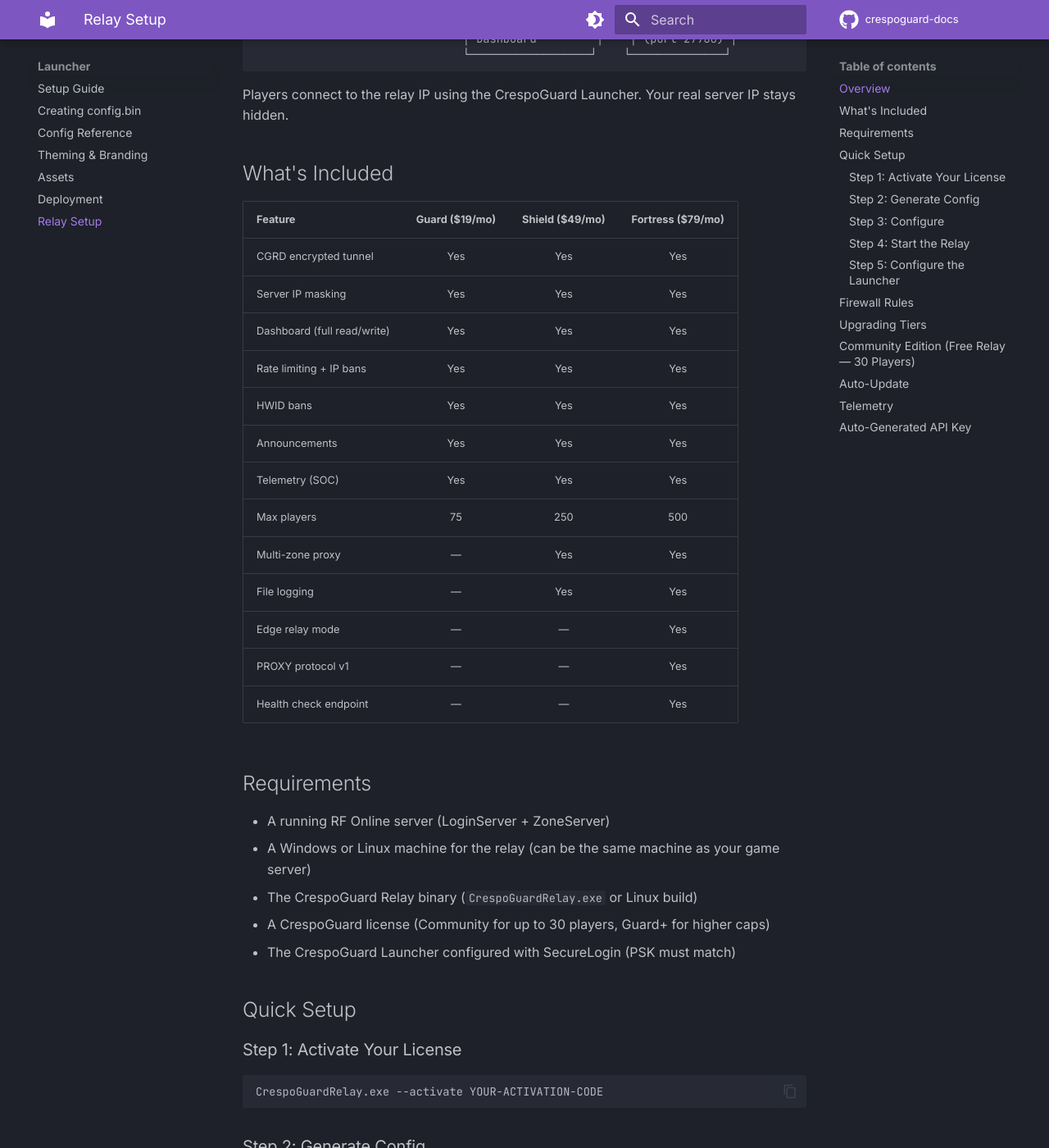
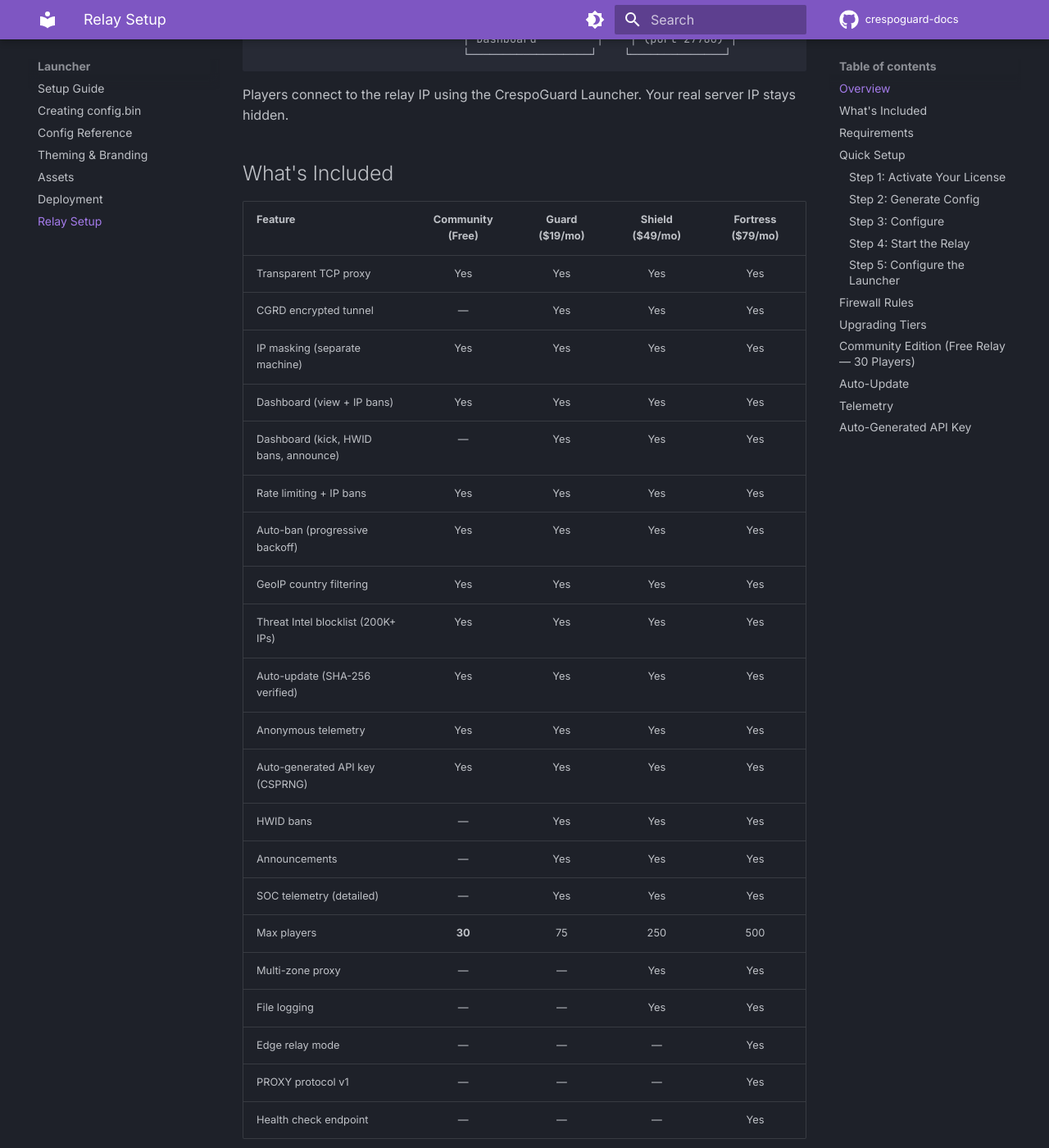
Before and after one commit to CrespoCyberConsultingLLC/crespoguard-docs, an MkDocs documentation site: the page built from docs/launcher/RELAY.md, in a window 1280 px wide and 1400 px high, scrolled down 632 px. Shown: the whole window at 82% size. Built offline with MkDocs 1.6.1 and Material for MkDocs 9.7.7, drawn with Linux system fonts in a browser that asks for light colours; comment, search, counter and statistics services are not loaded.

Commit message:
docs: update relay feature table with Community column and all new features
Added Community tier column, DDoS features (auto-ban, GeoIP, threat intel),
auto-update, telemetry, auto-generated API key, split dashboard access.

Co-Authored-By: Claude Opus 4.6 (1M context) <noreply@anthropic.com>

```diff
--- a/docs/launcher/RELAY.md
+++ b/docs/launcher/RELAY.md
@@ -25,21 +25,29 @@ Players connect to the relay IP using the CrespoGuard Launcher. Your real server
 
 ## What's Included
 
-| Feature | Guard ($19/mo) | Shield ($49/mo) | Fortress ($79/mo) |
-|---------|:--------------:|:---------------:|:------------------:|
-| CGRD encrypted tunnel | Yes | Yes | Yes |
-| Server IP masking | Yes | Yes | Yes |
-| Dashboard (full read/write) | Yes | Yes | Yes |
-| Rate limiting + IP bans | Yes | Yes | Yes |
-| HWID bans | Yes | Yes | Yes |
-| Announcements | Yes | Yes | Yes |
-| Telemetry (SOC) | Yes | Yes | Yes |
-| Max players | 75 | 250 | 500 |
-| Multi-zone proxy | — | Yes | Yes |
-| File logging | — | Yes | Yes |
-| Edge relay mode | — | — | Yes |
-| PROXY protocol v1 | — | — | Yes |
-| Health check endpoint | — | — | Yes |
+| Feature | Community (Free) | Guard ($19/mo) | Shield ($49/mo) | Fortress ($79/mo) |
+|---------|:----------------:|:--------------:|:---------------:|:------------------:|
+| Transparent TCP proxy | Yes | Yes | Yes | Yes |
+| CGRD encrypted tunnel | — | Yes | Yes | Yes |
+| IP masking (separate machine) | Yes | Yes | Yes | Yes |
+| Dashboard (view + IP bans) | Yes | Yes | Yes | Yes |
+| Dashboard (kick, HWID bans, announce) | — | Yes | Yes | Yes |
+| Rate limiting + IP bans | Yes | Yes | Yes | Yes |
+| Auto-ban (progressive backoff) | Yes | Yes | Yes | Yes |
+| GeoIP country filtering | Yes | Yes | Yes | Yes |
+| Threat Intel blocklist (200K+ IPs) | Yes | Yes | Yes | Yes |
+| Auto-update (SHA-256 verified) | Yes | Yes | Yes | Yes |
+| Anonymous telemetry | Yes | Yes | Yes | Yes |
+| Auto-generated API key (CSPRNG) | Yes | Yes | Yes | Yes |
+| HWID bans | — | Yes | Yes | Yes |
+| Announcements | — | Yes | Yes | Yes |
+| SOC telemetry (detailed) | — | Yes | Yes | Yes |
+| Max players | **30** | 75 | 250 | 500 |
+| Multi-zone proxy | — | — | Yes | Yes |
+| File logging | — | — | Yes | Yes |
+| Edge relay mode | — | — | — | Yes |
+| PROXY protocol v1 | — | — | — | Yes |
+| Health check endpoint | — | — | — | Yes |
 
 ## Requirements
 
```
